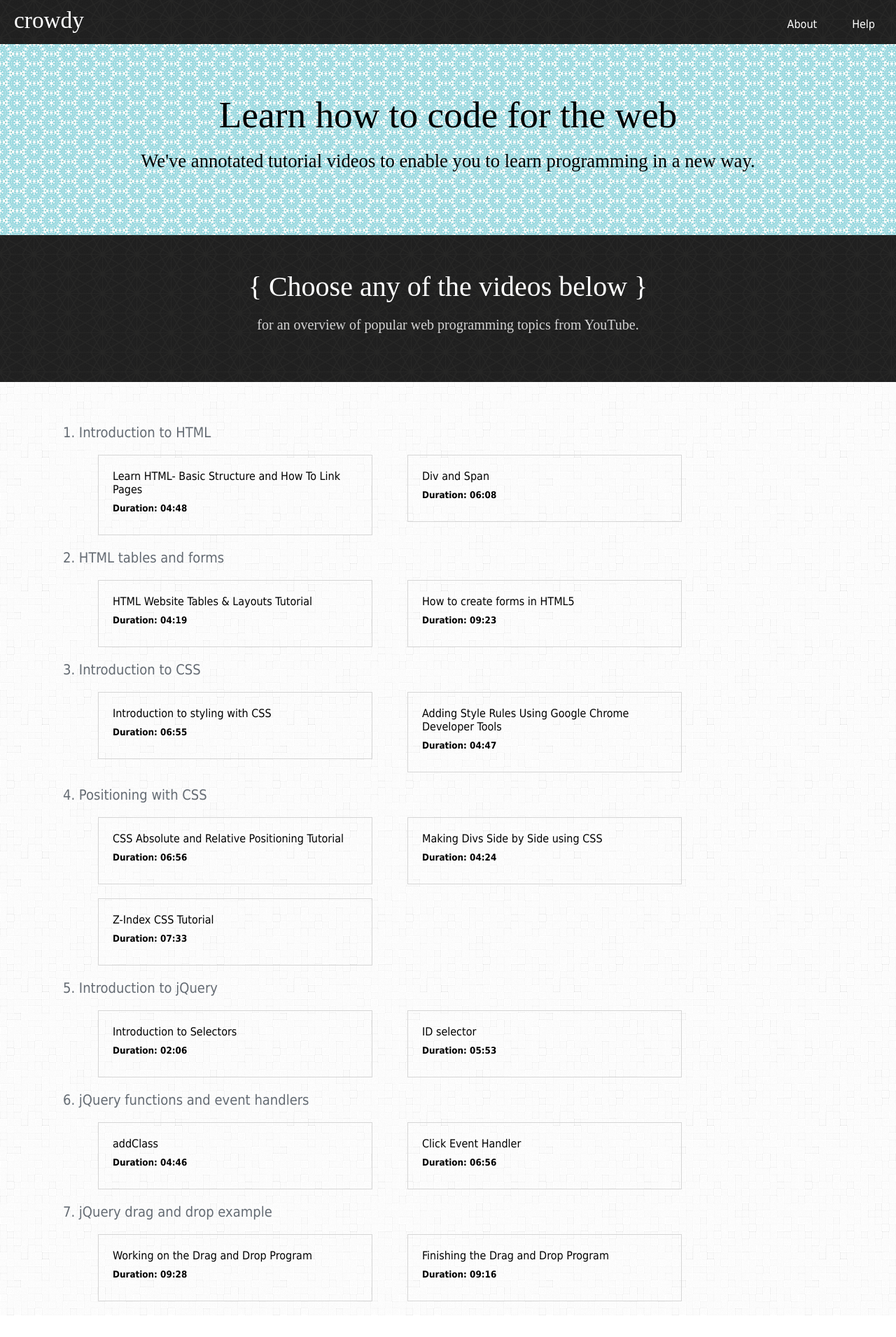
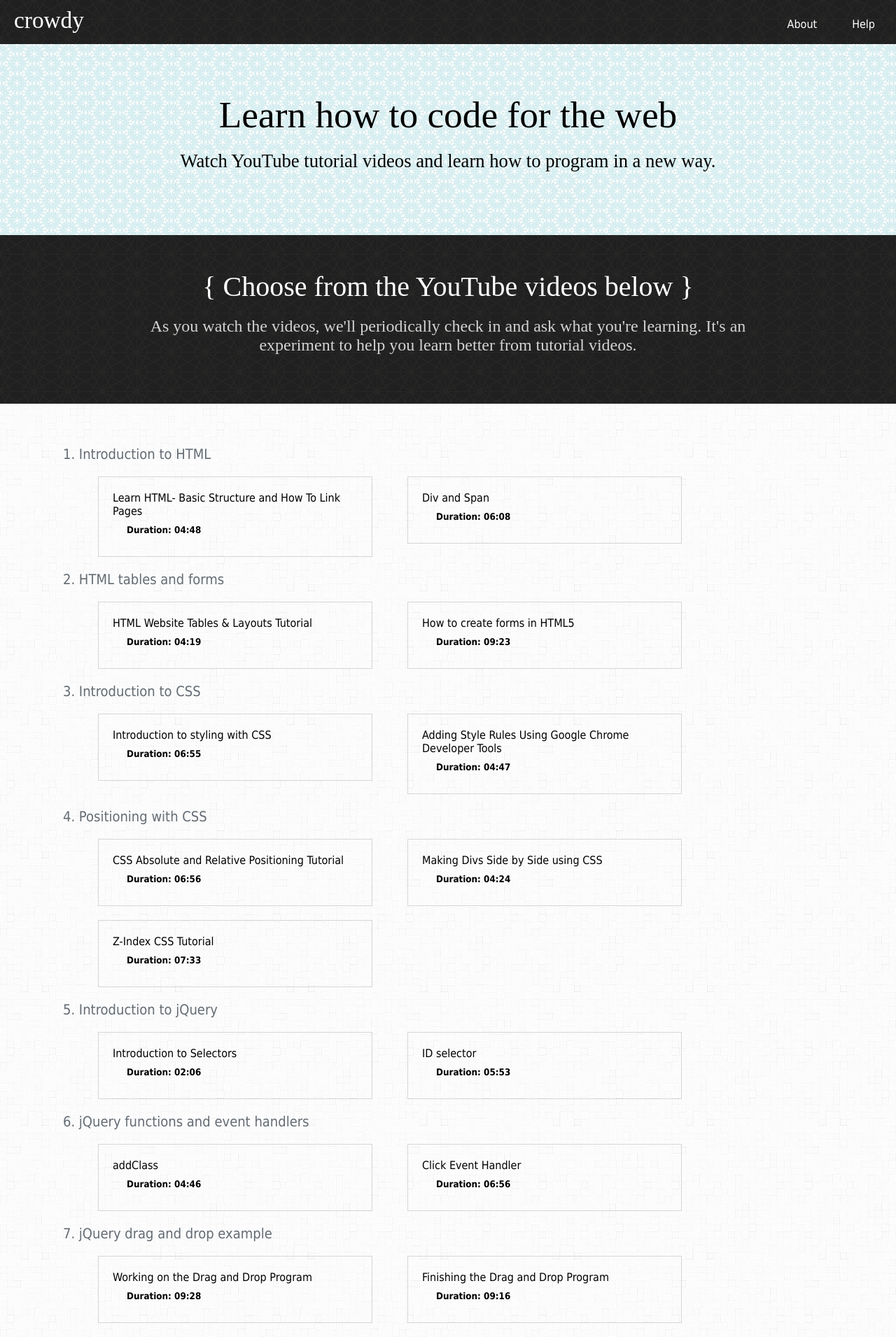
Before and after one commit to uid/learnersourcing-subgoal-labels, a Django app: template learnersourcing/subgoal/templates/subgoal/splash_page.html in a window 1280 px wide. Shown: the whole page at 70% size. Before the commit the page ends 1880 px from the top, so only its background shows below. Run offline with Django 3.2, Linux system fonts and the light colour scheme; the template is opened without the code that fills it: most values are stand-ins (such as "Sample title", 1, 10 or a date in 2020); parts of the project's set-up code (start-up, migrations or seed data) failed here and were passed over; some libraries are stand-ins or nearby versions; some web fonts are replaced.

Commit message:
updating UI, splash page

```diff
--- a/learnersourcing/subgoal/static/subgoal/css/styles.css
+++ b/learnersourcing/subgoal/static/subgoal/css/styles.css
@@ -25,6 +25,7 @@ body {
 #video_title {
   font-size: 25pt;
   font-weight: normal;
+  margin-bottom:10px;
   /*margin-top: 40px;*/
 
   /*color: white;*/
@@ -533,7 +534,28 @@ a:hover {
 	margin-bottom: 10px;
 	/*text-align: center;*/
 	font-weight: bold;
+	margin-left: 20px;
 
+}
+
+.video_link_author {
+	font-size: 10pt;
+	/*margin-left: 15px;*/
+	margin-top: 10px;
+	margin-bottom: 10px;
+	/*text-align: center;*/
+	/*font-weight: bold;*/
+	/*margin-left: 20px;*/
+}
+
+.video_link_views {
+	font-size: 10pt;
+	/*margin-left: 15px;*/
+	margin-top: 10px;
+	margin-bottom: 10px;
+	/*text-align: center;*/
+	/*font-weight: bold;*/
+	margin-left: 20px;
 }
 
 .empty_span {
@@ -979,7 +1001,7 @@ a:hover {
 	padding: 40px;
 	padding-top: 70px;
 	padding-bottom: 70px;
-	background-image: url('../img/blue_bg.png');
+	background-image: url('../img/blue_bg_3.png');
   	background-repeat:repeat;
   	/*opacity: 0.7;*/
 }
@@ -993,7 +1015,7 @@ a:hover {
 	/*padding-bottom: 20px;*/
 	padding-left:20px;
 	padding-right:20px;
-	background-image: url('../img/blue_bg.png');
+	background-image: url('../img/blue_bg_3.png');
   	background-repeat:repeat;
   	/*opacity: 0.7;*/
 }
@@ -1019,7 +1041,7 @@ a:hover {
 }
 
 .sub_intro_bottom {
-	font-size: 15pt;
+	font-size: 18pt;
 	padding: 20px;
 	padding-left: 150px;
 	padding-right: 150px;
@@ -1054,6 +1076,17 @@ a:hover {
 	cursor: hand;
 }
 
+
+#video_author {
+	font-family:tahoma;
+	font-size:15pt;
+	color:black;
+}
+
+#video_author:hover {
+	color: #56c2ce;;
+}
+
 }
 
 
@@ -1077,6 +1110,11 @@ a:hover {
 	font-family:'Amaranth';
 	font-size:20pt;
 	margin-bottom:20px;
+}
+
+#video_author {
+	font-family:tahoma;
+	font-size:15pt;
 }
 
 .wiki_head {
--- a/learnersourcing/subgoal/static/subgoal/js/briefing.js
+++ b/learnersourcing/subgoal/static/subgoal/js/briefing.js
@@ -101,8 +101,8 @@ function briefing(source) {
 			}
 		},
 		state1: {
-			html:"<div class='help_info_sm'>Are you sure? None of your data will be saved.</div>",
-			buttons: { No: -1, Yes: 1},
+			html:"<div class='help_info_sm'>Thank you, feel free to use the site without participating.</div>",
+			buttons: { Back: -1, Okay: 1},
 			focus: 1,
 			submit:function(e,v,m,f){
 				e.preventDefault();
--- a/learnersourcing/subgoal/static/subgoal/js/helper.js
+++ b/learnersourcing/subgoal/static/subgoal/js/helper.js
@@ -126,3 +126,16 @@ function add_subgoals(subgoals, step_times) {
 		// console.log(subgoals[sub]['steps'][0])
 	}
 }
+
+function getYouTubeAuthor(id) {
+    $.ajax({
+        url: "http://gdata.youtube.com/feeds/api/videos/"+id+"?v=2&alt=json",
+        dataType: "jsonp",
+        success: function (data) {
+        	var author = data.entry.author[0].name.$t;
+        	console.log(author);
+		    $("#video_author").append("By: "+author);
+		    $("#video_author").attr("href","https://www.youtube.com/user/"+author);
+        }
+    });
+}
--- a/learnersourcing/subgoal/static/subgoal/js/info.js
+++ b/learnersourcing/subgoal/static/subgoal/js/info.js
@@ -1,3 +1,3 @@
 $(document).ready(function() {
-	briefCheck('info_page');
+	// briefCheck('info_page');
 });
--- a/learnersourcing/subgoal/static/subgoal/js/splash_page.js
+++ b/learnersourcing/subgoal/static/subgoal/js/splash_page.js
@@ -75,8 +75,54 @@ function convert_sec_to_time(sec) {
 	return result
 }
 
+function numberWithCommas(x) {
+    return x.toString().replace(/\B(?=(\d{3})+(?!\d))/g, ",");
+}
+
+//NEW -- for second iteration of splash page-- generates info for each video on page
+function populate_video_divs_new() {
+	console.log("POPULATNG VIDEO DIVS?")
+	$(".video_new").each(function(index, el) {
+		video_id = $(el).attr('id');
+		getYouTubeInfoNew(video_id)
+	})
+}
+
+//NEW -- for second iteration of splash page-- generates author, duration, views
+function getYouTubeInfoNew(id) {
+	// $('#'+id+'>img.video_thumb').attr('src', 'http://img.youtube.com/vi/'+id+'/0.jpg')
+	// $('#'+id+'>.actual_link').attr('href', 'http://www.youtube.com/watch?v='+id)
+	console.log("GETTING YOUTUBE INFO")
+	pre_id = $('#'+id).attr('class')
+	int_id = pre_id.replace('video_link video_id_', '')
+	// $('#'+id+'>.actual_link').attr('href', '/play/'+int_id)
+    $.ajax({
+        url: "http://gdata.youtube.com/feeds/api/videos/"+id+"?v=2&alt=json",
+        dataType: "jsonp",
+        success: function (data) {
+        	console.log(data.entry)
+        	var author = data.entry.author[0].name.$t;
+        	var title = data.entry.title.$t;
+		    var long_description = data.entry.media$group.media$description.$t;
+		    var description = long_description.substring(0,100);
+		    var duration = data.entry.media$group.yt$duration.seconds;
+		    var views = data.entry.yt$statistics.viewCount;
+		    var comma_views = numberWithCommas(views);
+		    time = convert_sec_to_time(duration);
+		    // $("#"+id+">.video_link_title").text(title)
+		    // $("#"+id+">.video_link_description").text(description)
+		    $("#"+id+">.video_link_length").empty();
+		    $("#"+id+">.video_link_length").text("Duration: "+time)
+		    $("#"+id+">.video_link_author").text("By: "+author)
+		    $("#"+id+">.video_link_author").attr("href", "https://www.youtube.com/user/"+author)
+		    $("#"+id+">.video_link_views").text("YouTube views: "+comma_views)
+        }
+    });
+}
+
 $(document).ready(function () {
+	console.log("READY")
 	// create_video_divs()
-    // populate_video_divs();
-    briefCheck('splash');
+    populate_video_divs_new();
+    // briefCheck('splash');
 });
--- a/learnersourcing/subgoal/templates/subgoal/help.html
+++ b/learnersourcing/subgoal/templates/subgoal/help.html
@@ -39,10 +39,10 @@
 					2. Information
 				</div>
 				<div class="help_step_text">
-					We provide you with annotated steps that the video goes through.
+					We written out the steps that the video goes through.
 				</div>
 				<div class="help_step_text">
-					Click on the steps to move to that point in the video.
+					Click on the steps to jump to that point in the video.
 				</div>
 				<div class="help_step_title">
 					3. Watch
@@ -81,7 +81,7 @@
 					What was the overall goal of the video section you just watched?
 				</div>
 				<div class="help_step_text">
-					A possible answer you could have would be:
+					You might answer:
 				</div>
 				<div class="help_step_text_sub">
 					Mix the dry ingredients
--- a/learnersourcing/subgoal/templates/subgoal/play.html
+++ b/learnersourcing/subgoal/templates/subgoal/play.html
@@ -25,6 +25,9 @@
 			<div id="video_title">
 
 			</div>
+			<a id="video_author">
+
+			</a>
 		</div>
 		<div class="wrapper">
 
@@ -179,6 +182,7 @@
 
 		generate_steps(video_steps);
 		load_video_title(video["title"]);
+		getYouTubeAuthor(youtube_id)
 		// we're not currently showing all the subgoals
 		if (Experiment.isAdmin)
 			Subgoal.displayAll(step_times);
--- a/learnersourcing/subgoal/templates/subgoal/splash_page.html
+++ b/learnersourcing/subgoal/templates/subgoal/splash_page.html
@@ -27,13 +27,13 @@
 		<div id="instr_bar_top">
 			Learn how to code for the web
 			<div class="sub_intro">
-				We've annotated tutorial videos to enable you to learn programming in a new way.
+				Watch YouTube tutorial videos and learn how to program in a new way.
 			</div>
 		</div>
 		<div id="instr_bar_bottom">
-			{ Choose any of the videos below }
+			{ Choose from the YouTube videos below }
 			<div class="sub_intro_bottom">
-				for an overview of popular web programming topics from YouTube.
+				As you watch the videos, we'll periodically check in and ask what you're learning. It's an experiment to help you learn better from tutorial videos.
 			</div>
 		</div>
 		<div class="wrapper">
@@ -49,6 +49,8 @@
 						<a class='actual_link' href='/play/9'><span class='empty_span'></span></a>
 						<!-- <img class='video_thumb' ></img> -->
 						<div class='video_link_title'>Learn HTML- Basic Structure and How To Link Pages</div>
+						<div class='video_link_author'></div>
+						<div class='video_link_views'></div>
 						<div class='video_link_description'></div>
 						<div class='video_link_length'>Duration: 04:48</div>
 					</div>
@@ -56,6 +58,8 @@
 						<a class='actual_link' href='/play/42'><span class='empty_span'></span></a>
 						<!-- <img class='video_thumb' ></img> -->
 						<div class='video_link_title'>Div and Span</div>
+						<div class='video_link_author'></div>
+						<div class='video_link_views'></div>
 						<div class='video_link_description'></div>
 						<div class='video_link_length'>Duration: 06:08</div>
 					</div>
@@ -66,6 +70,8 @@
 						<a class='actual_link' href='/play/22'><span class='empty_span'></span></a>
 						<!-- <img class='video_thumb' ></img> -->
 						<div class='video_link_title'>HTML Website Tables & Layouts Tutorial</div>
+						<div class='video_link_author'></div>
+						<div class='video_link_views'></div>
 						<div class='video_link_description'></div>
 						<div class='video_link_length'>Duration: 04:19</div>
 					</div>
@@ -73,6 +79,8 @@
 						<a class='actual_link' href='/play/26'><span class='empty_span'></span></a>
 						<!-- <img class='video_thumb' ></img> -->
 						<div class='video_link_title'>How to create forms in HTML5</div>
+						<div class='video_link_author'></div>
+						<div class='video_link_views'></div>
 						<div class='video_link_description'></div>
 						<div class='video_link_length'>Duration: 09:23</div>
 					</div>
@@ -83,6 +91,8 @@
 						<a class='actual_link' href='/play/25'><span class='empty_span'></span></a>
 						<!-- <img class='video_thumb' ></img> -->
 						<div class='video_link_title'>Introduction to styling with CSS</div>
+						<div class='video_link_author'></div>
+						<div class='video_link_views'></div>
 						<div class='video_link_description'></div>
 						<div class='video_link_length'>Duration: 06:55</div>
 					</div>
@@ -90,6 +100,8 @@
 						<a class='actual_link' href='/play/20'><span class='empty_span'></span></a>
 						<!-- <img class='video_thumb' ></img> -->
 						<div class='video_link_title'>Adding Style Rules Using Google Chrome Developer Tools</div>
+						<div class='video_link_author'></div>
+						<div class='video_link_views'></div>
 						<div class='video_link_description'></div>
 						<div class='video_link_length'>Duration: 04:47</div>
 					</div>
@@ -100,6 +112,8 @@
 						<a class='actual_link' href='/play/23'><span class='empty_span'></span></a>
 						<!-- <img class='video_thumb' ></img> -->
 						<div class='video_link_title'>CSS Absolute and Relative Positioning Tutorial</div>
+						<div class='video_link_author'></div>
+						<div class='video_link_views'></div>
 						<div class='video_link_description'></div>
 						<div class='video_link_length'>Duration: 06:56</div>
 					</div>
@@ -107,6 +121,8 @@
 						<a class='actual_link' href='/play/24'><span class='empty_span'></span></a>
 						<!-- <img class='video_thumb' ></img> -->
 						<div class='video_link_title'>Making Divs Side by Side using CSS</div>
+						<div class='video_link_author'></div>
+						<div class='video_link_views'></div>
 						<div class='video_link_description'></div>
 						<div class='video_link_length'>Duration: 04:24</div>
 					</div>
@@ -114,6 +130,8 @@
 						<a class='actual_link' href='/play/35'><span class='empty_span'></span></a>
 						<!-- <img class='video_thumb' ></img> -->
 						<div class='video_link_title'>Z-Index CSS Tutorial</div>
+						<div class='video_link_author'></div>
+						<div class='video_link_views'></div>
 						<div class='video_link_description'></div>
 						<div class='video_link_length'>Duration: 07:33</div>
 					</div>
@@ -124,6 +142,8 @@
 						<a class='actual_link' href='/play/27'><span class='empty_span'></span></a>
 						<!-- <img class='video_thumb' ></img> -->
 						<div class='video_link_title'>Introduction to Selectors</div>
+						<div class='video_link_author'></div>
+						<div class='video_link_views'></div>
 						<div class='video_link_description'></div>
 						<div class='video_link_length'>Duration: 02:06</div>
 					</div>
@@ -131,6 +151,8 @@
 						<a class='actual_link' href='/play/28'><span class='empty_span'></span></a>
 						<!-- <img class='video_thumb' ></img> -->
 						<div class='video_link_title'>ID selector</div>
+						<div class='video_link_author'></div>
+						<div class='video_link_views'></div>
 						<div class='video_link_description'></div>
 						<div class='video_link_length'>Duration: 05:53</div>
 					</div>
@@ -141,6 +163,8 @@
 						<a class='actual_link' href='/play/30'><span class='empty_span'></span></a>
 						<!-- <img class='video_thumb' ></img> -->
 						<div class='video_link_title'>addClass</div>
+						<div class='video_link_author'></div>
+						<div class='video_link_views'></div>
 						<div class='video_link_description'></div>
 						<div class='video_link_length'>Duration: 04:46</div>
 					</div>
@@ -148,6 +172,8 @@
 						<a class='actual_link' href='/play/29'><span class='empty_span'></span></a>
 						<!-- <img class='video_thumb' ></img> -->
 						<div class='video_link_title'>Click Event Handler</div>
+						<div class='video_link_author'></div>
+						<div class='video_link_views'></div>
 						<div class='video_link_description'></div>
 						<div class='video_link_length'>Duration: 06:56</div>
 					</div>
@@ -158,6 +184,8 @@
 						<a class='actual_link' href='/play/37'><span class='empty_span'></span></a>
 						<!-- <img class='video_thumb' ></img> -->
 						<div class='video_link_title'>Working on the Drag and Drop Program</div>
+						<div class='video_link_author'></div>
+						<div class='video_link_views'></div>
 						<div class='video_link_description'></div>
 						<div class='video_link_length'>Duration: 09:28</div>
 					</div>
@@ -165,6 +193,8 @@
 						<a class='actual_link' href='/play/38'><span class='empty_span'></span></a>
 						<!-- <img class='video_thumb' ></img> -->
 						<div class='video_link_title'>Finishing the Drag and Drop Program</div>
+						<div class='video_link_author'></div>
+						<div class='video_link_views'></div>
 						<div class='video_link_description'></div>
 						<div class='video_link_length'>Duration: 09:16</div>
 					</div>
```
Also changed, not shown: learnersourcing/subgoal/static/subgoal/js/double_prompt.js (+9 -2 lines), learnersourcing/subgoal/static/subgoal/img/blue_bg_2.png (added), learnersourcing/subgoal/static/subgoal/img/blue_bg_3.png (added).
